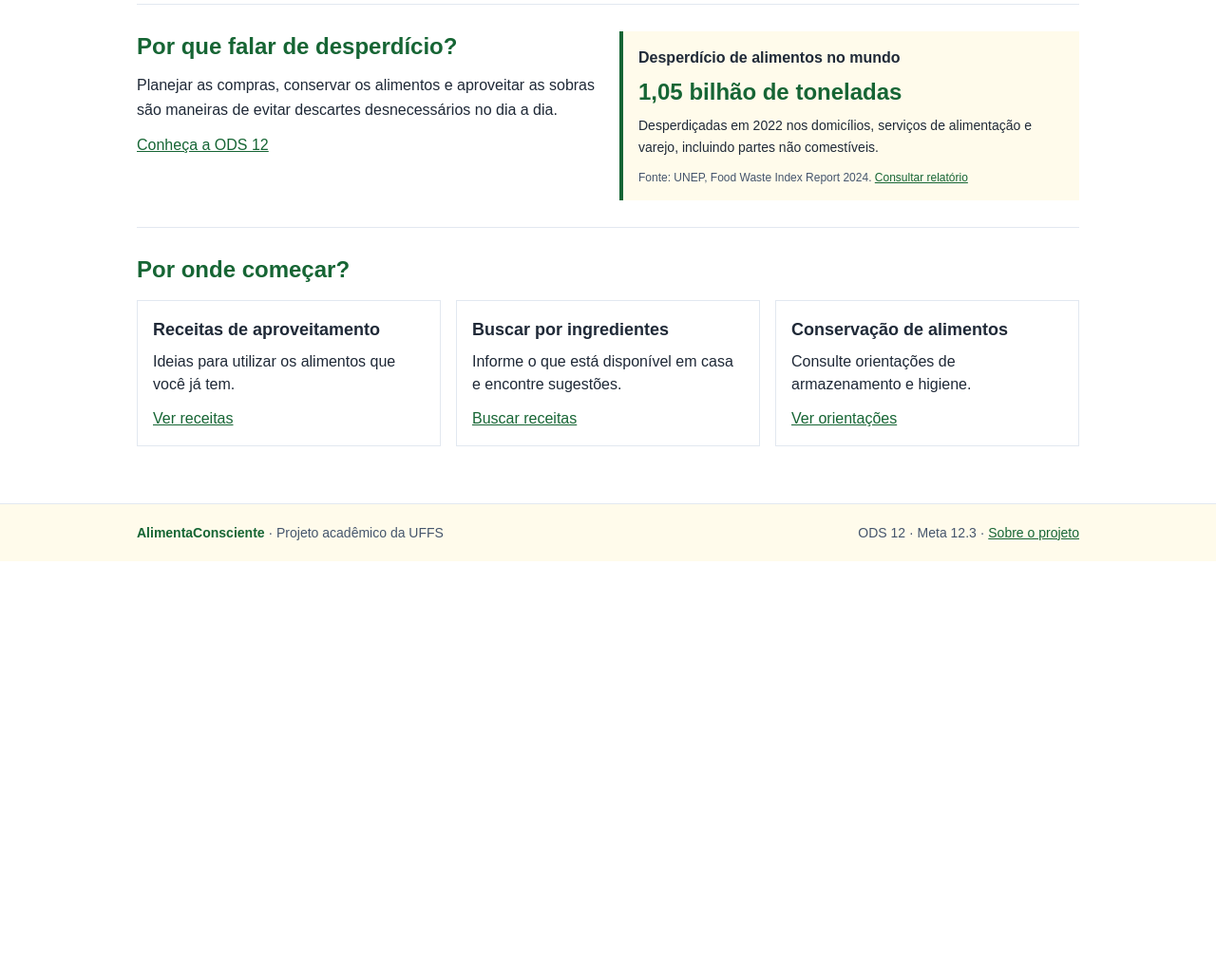
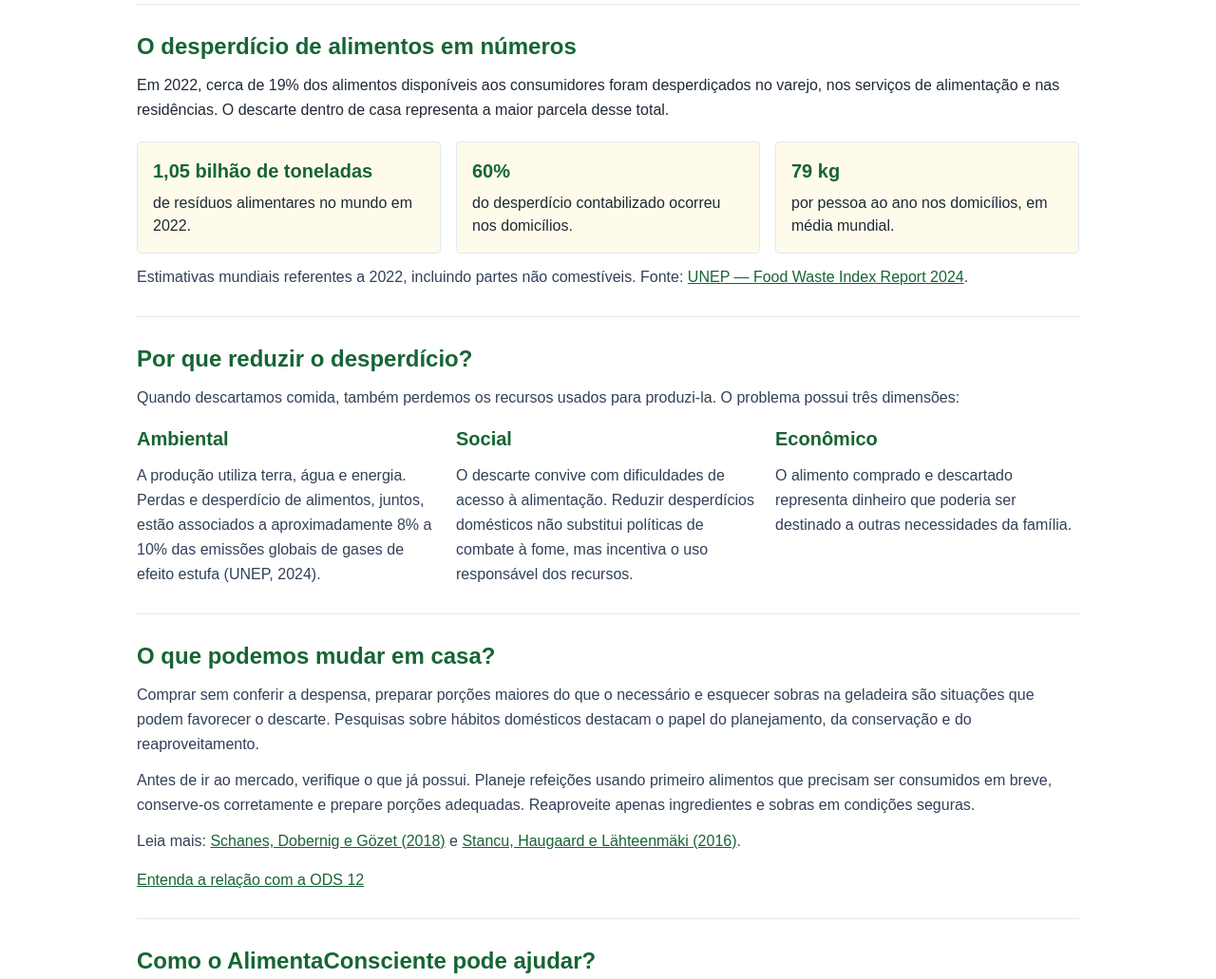
Before and after one commit to Sandro-Castro/alimentaconsciente-uffs, a website: page src/index.html in a window 1280 px wide. Shown: the part 460-1491 px from the top of the page at 95% size. Before the commit the page ends 1051 px from the top, so only its background shows below. Drawn offline with Linux system fonts and the light colour scheme.

Commit message:
feat: update index.html to enhance content on food waste, including statistics and reasons for reduction; improve structure and accessibility of sections

```diff
--- a/src/index.html
+++ b/src/index.html
@@ -59,28 +59,74 @@
             </figure>
         </section>
 
-        <section class="grid gap-6 border-b border-line py-7 md:grid-cols-2" aria-labelledby="waste-heading">
-            <div>
-                <h2 id="waste-heading" class="section-title">Por que falar de desperdício?</h2>
-                <p class="mt-3 leading-relaxed">Planejar as compras, conservar os alimentos e aproveitar as sobras são
-                    maneiras de evitar descartes desnecessários no dia a dia.</p>
-                <p class="mt-3"><a href="./pages/sdg12.html" class="text-link">Conheça a ODS
-                        12</a></p>
+        <section class="border-b border-line py-7" aria-labelledby="waste-heading">
+            <h2 id="waste-heading" class="section-title">O desperdício de alimentos em números</h2>
+            <p class="mt-3 leading-relaxed">Em 2022, cerca de 19% dos alimentos disponíveis aos consumidores foram
+                desperdiçados no varejo, nos serviços de alimentação e nas residências. O descarte dentro de casa
+                representa a maior parcela desse total.</p>
+            <div class="mt-5 grid gap-4 md:grid-cols-3">
+                <article class="content-card bg-cream">
+                    <h3 class="card-title">1,05 bilhão de toneladas</h3>
+                    <p class="mt-2">de resíduos alimentares no mundo em 2022.</p>
+                </article>
+                <article class="content-card bg-cream">
+                    <h3 class="card-title">60%</h3>
+                    <p class="mt-2">do desperdício contabilizado ocorreu nos domicílios.</p>
+                </article>
+                <article class="content-card bg-cream">
+                    <h3 class="card-title">79 kg</h3>
+                    <p class="mt-2">por pessoa ao ano nos domicílios, em média mundial.</p>
+                </article>
             </div>
-            <aside class="border-l-4 border-forest bg-cream p-4">
-                <h3 class="font-bold">Desperdício de alimentos no mundo</h3>
-                <p class="mt-2 section-title">1,05 bilhão de toneladas</p>
-                <p class="mt-2 text-sm leading-relaxed">Desperdiçadas em 2022 nos domicílios, serviços de alimentação e
-                    varejo, incluindo partes não comestíveis.</p>
-                <p class="mt-3 text-xs text-slate-600">Fonte: UNEP, Food Waste Index Report 2024. <a
-                        class="text-forest underline"
-                        href="https://www.unep.org/resources/publication/food-waste-index-report-2024">Consultar
-                        relatório</a></p>
-            </aside>
+            <p class="mt-3 leading-relaxed text-slate-700">Estimativas mundiais referentes a 2022, incluindo partes
+                não comestíveis. Fonte: <a class="text-link"
+                    href="https://www.unep.org/pt-br/noticias-e-reportagens/comunicado-de-imprensa/mundo-joga-fora-mais-de-1-bilhao-de-refeicoes-por-dia">UNEP
+                    — Food Waste Index Report 2024</a>.</p>
+        </section>
+
+        <section class="border-b border-line py-7" aria-labelledby="impact-heading">
+            <h2 id="impact-heading" class="section-title">Por que reduzir o desperdício?</h2>
+            <p class="mt-3 leading-relaxed text-slate-700">Quando descartamos comida, também perdemos os recursos
+                usados para produzi-la. O problema possui três dimensões:</p>
+            <div class="mt-4 grid gap-4 md:grid-cols-3">
+                <article>
+                    <h3 class="card-title">Ambiental</h3>
+                    <p class="mt-3 leading-relaxed text-slate-700">A produção utiliza terra, água e energia. Perdas e
+                        desperdício de alimentos, juntos, estão associados a aproximadamente 8% a 10% das emissões
+                        globais de gases de efeito estufa (UNEP, 2024).</p>
+                </article>
+                <article>
+                    <h3 class="card-title">Social</h3>
+                    <p class="mt-3 leading-relaxed text-slate-700">O descarte convive com dificuldades de acesso à
+                        alimentação. Reduzir desperdícios domésticos não substitui políticas de combate à fome, mas
+                        incentiva o uso responsável dos recursos.</p>
+                </article>
+                <article>
+                    <h3 class="card-title">Econômico</h3>
+                    <p class="mt-3 leading-relaxed text-slate-700">O alimento comprado e descartado representa
+                        dinheiro que poderia ser destinado a outras necessidades da família.</p>
+                </article>
+            </div>
+        </section>
+
+        <section class="border-b border-line py-7" aria-labelledby="habits-heading">
+            <h2 id="habits-heading" class="section-title">O que podemos mudar em casa?</h2>
+            <p class="mt-3 leading-relaxed text-slate-700">Comprar sem conferir a despensa, preparar porções maiores
+                do que o necessário e esquecer sobras na geladeira são situações que podem favorecer o descarte.
+                Pesquisas sobre hábitos domésticos destacam o papel do planejamento, da conservação e do
+                reaproveitamento.</p>
+            <p class="mt-3 leading-relaxed text-slate-700">Antes de ir ao mercado, verifique o que já possui. Planeje
+                refeições usando primeiro alimentos que precisam ser consumidos em breve, conserve-os corretamente
+                e prepare porções adequadas. Reaproveite apenas ingredientes e sobras em condições seguras.</p>
+            <p class="mt-3 leading-relaxed text-slate-700">Leia mais: <a class="text-link"
+                    href="https://doi.org/10.1016/j.jclepro.2018.02.030">Schanes, Dobernig e Gözet (2018)</a> e
+                <a class="text-link" href="https://doi.org/10.1016/j.appet.2015.08.025">Stancu, Haugaard e
+                    Lähteenmäki (2016)</a>.</p>
+            <p class="mt-4"><a class="text-link" href="./pages/sdg12.html">Entenda a relação com a ODS 12</a></p>
         </section>
 
         <section class="py-7" aria-labelledby="start-heading">
-            <h2 id="start-heading" class="section-title">Por onde começar?</h2>
+            <h2 id="start-heading" class="section-title">Como o AlimentaConsciente pode ajudar?</h2>
             <!-- md:grid-cols-3 cria três colunas a partir do tamanho médio de tela. -->
             <div class="mt-4 grid gap-4 md:grid-cols-3">
                 <article class="border border-line p-4">
```
